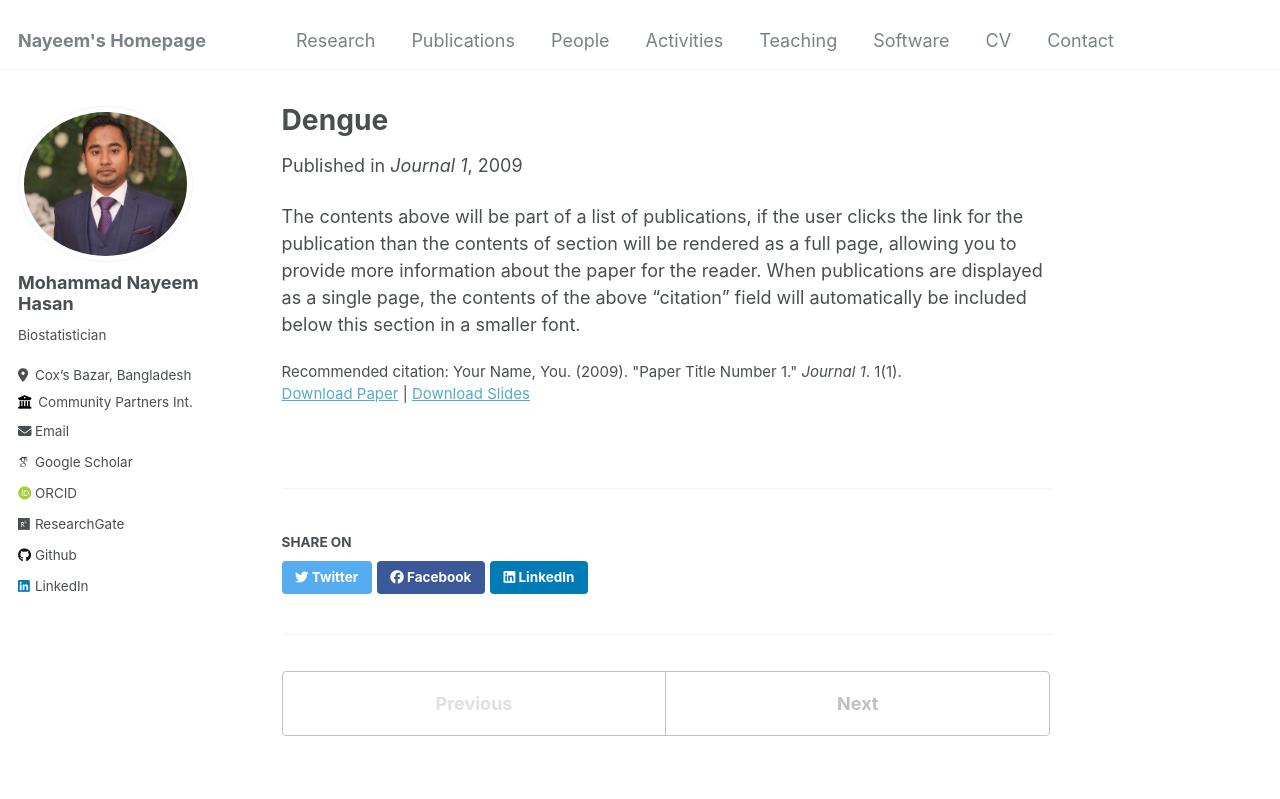
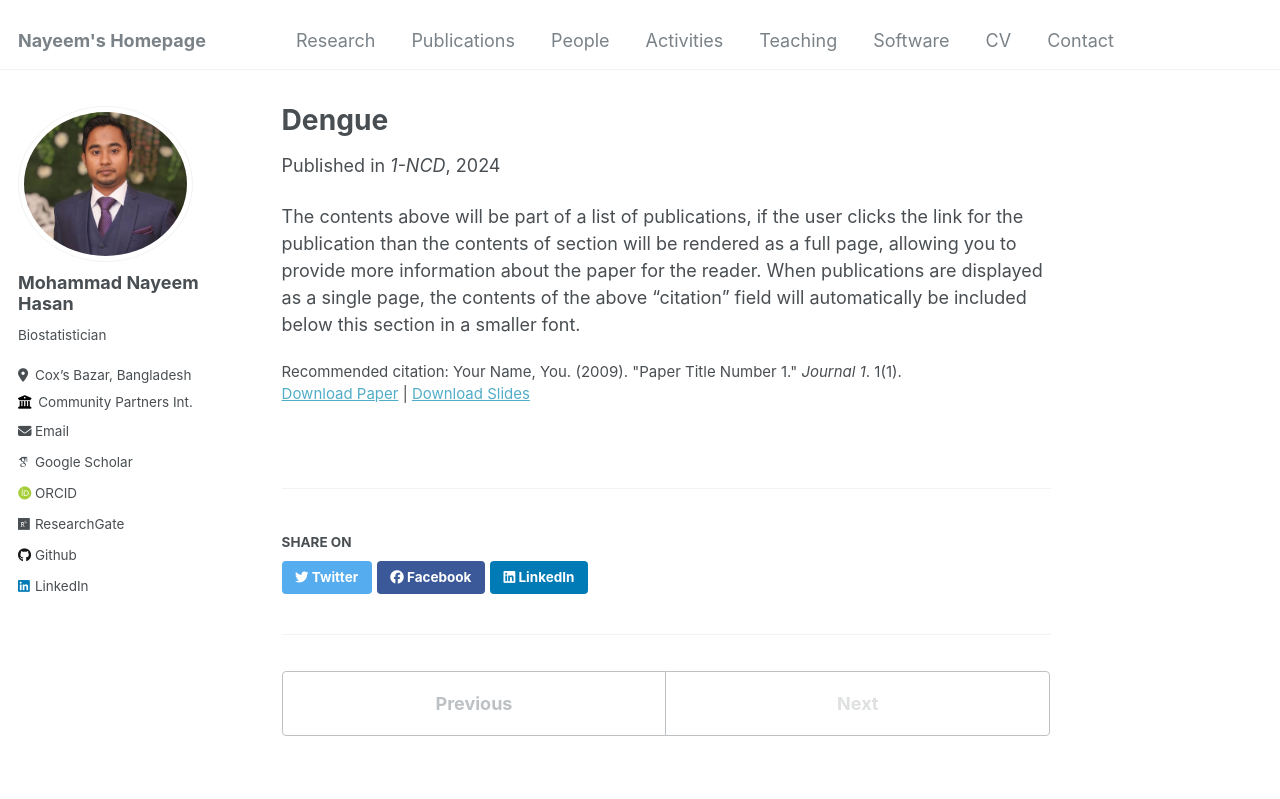
Before and after one commit to nayeemlab/nayeemlab.github.io, a Jekyll site: the page built from _research/1-NCD.md, in a window 1280 px wide and 1107 px high. Shown: the top 799 px of the window. Built offline with Jekyll 4.4.1, drawn with Linux system fonts in a browser that asks for light colours; some web fonts are replaced.

Commit message:
Update 1-NCD.md

```diff
--- a/_research/1-NCD.md
+++ b/_research/1-NCD.md
@@ -1,10 +1,10 @@
 ---
 title: "Dengue"
 collection: Research
-permalink: /research/2009-10-01-paper-title-number-1
-excerpt: 'This paper is about '
-date: 2009-10-01
-venue: 'Journal 1'
+permalink: /research/1-NCD
+excerpt: 'This paper is about'
+date: 2024-08-10
+venue: '1-NCD'
 slidesurl: 'http://nayeemlab.github.io/files/slides1.pdf'
 paperurl: 'http://nayeemlab.github.io/files/paper1.pdf'
 citation: 'Your Name, You. (2009). &quot;Paper Title Number 1.&quot; <i>Journal 1</i>. 1(1).'
```
